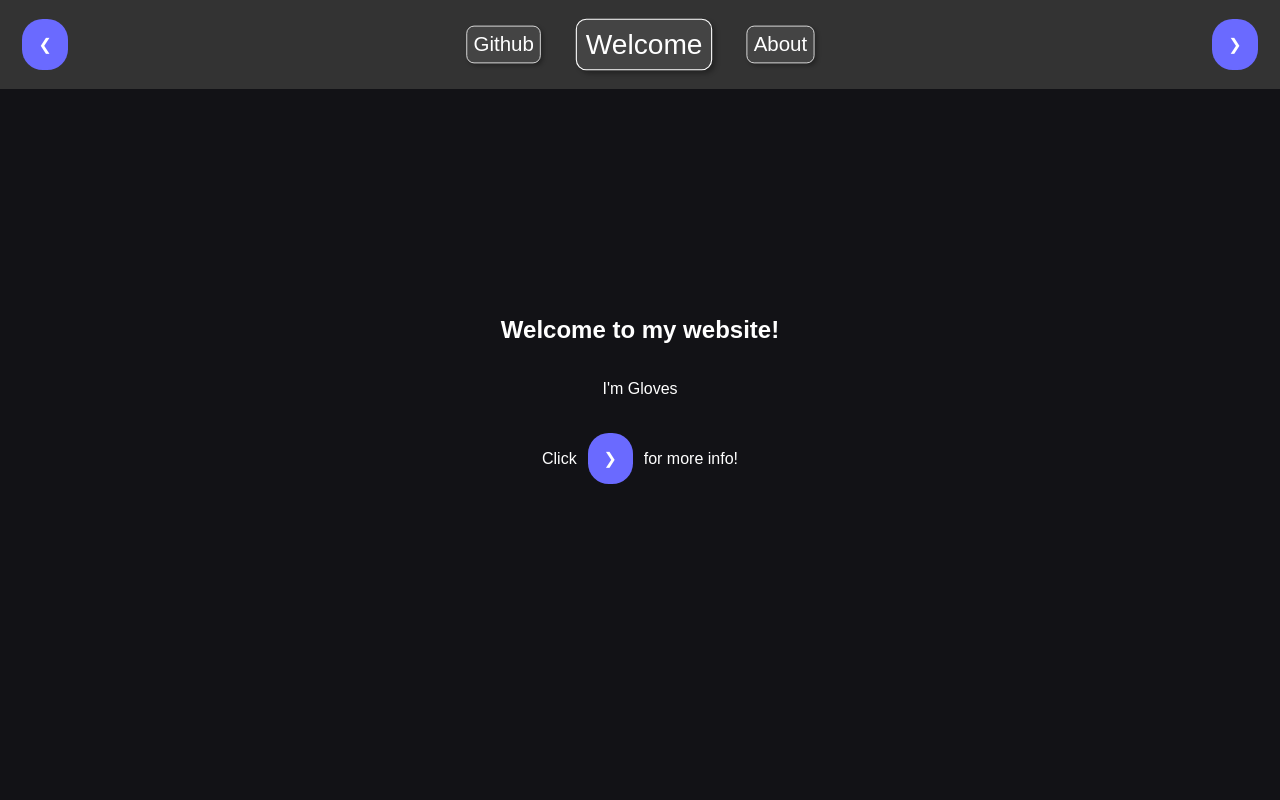
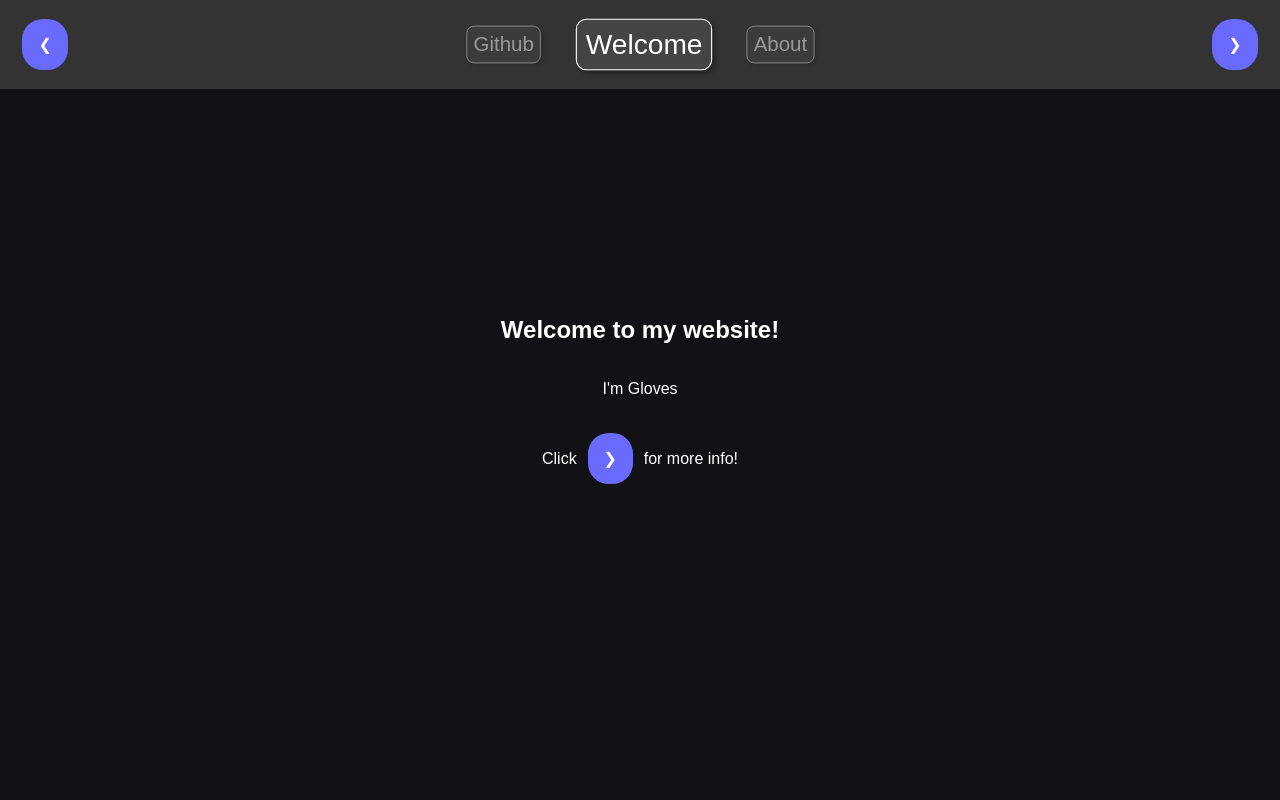
Before and after one commit to TheGloved1/glovedweb-vue, a Vue app: page / in a window 1280 px wide. Shown: the top 800 px of the page. Built offline with nearby package versions, Linux system fonts and the light colour scheme.

Commit message:
update App.vue

```diff
--- a/src/App.vue
+++ b/src/App.vue
@@ -376,8 +376,10 @@ nav
             margin: 0
             justify-content: center
             transform: scale(0.8)
+            opacity: 0.5
             &:nth-child(2)
                 transform: scale(1.1)
+                opacity: 1
             &:nth-child(-n+3)
                 flex: 0
                 display: flex
```
